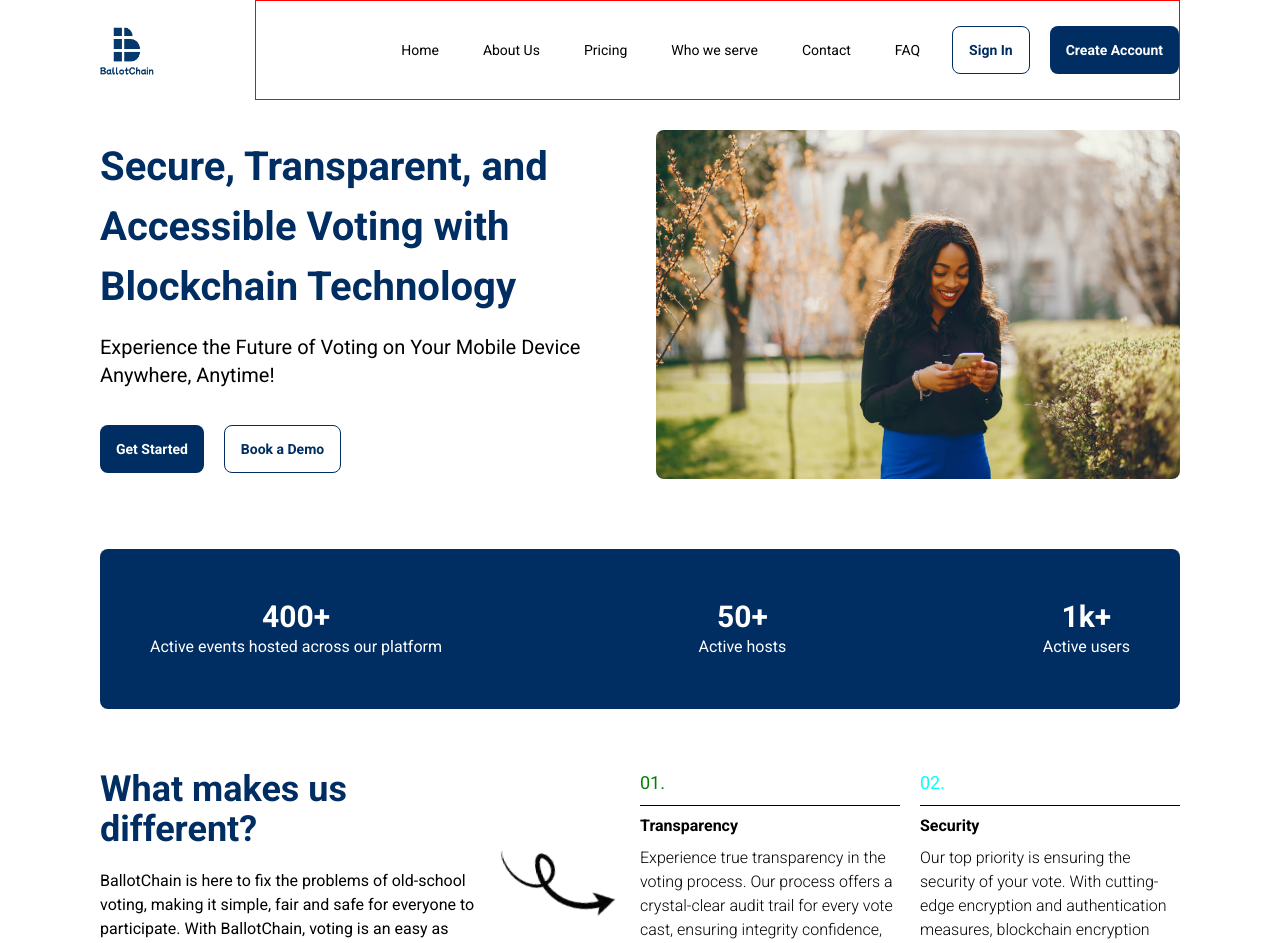
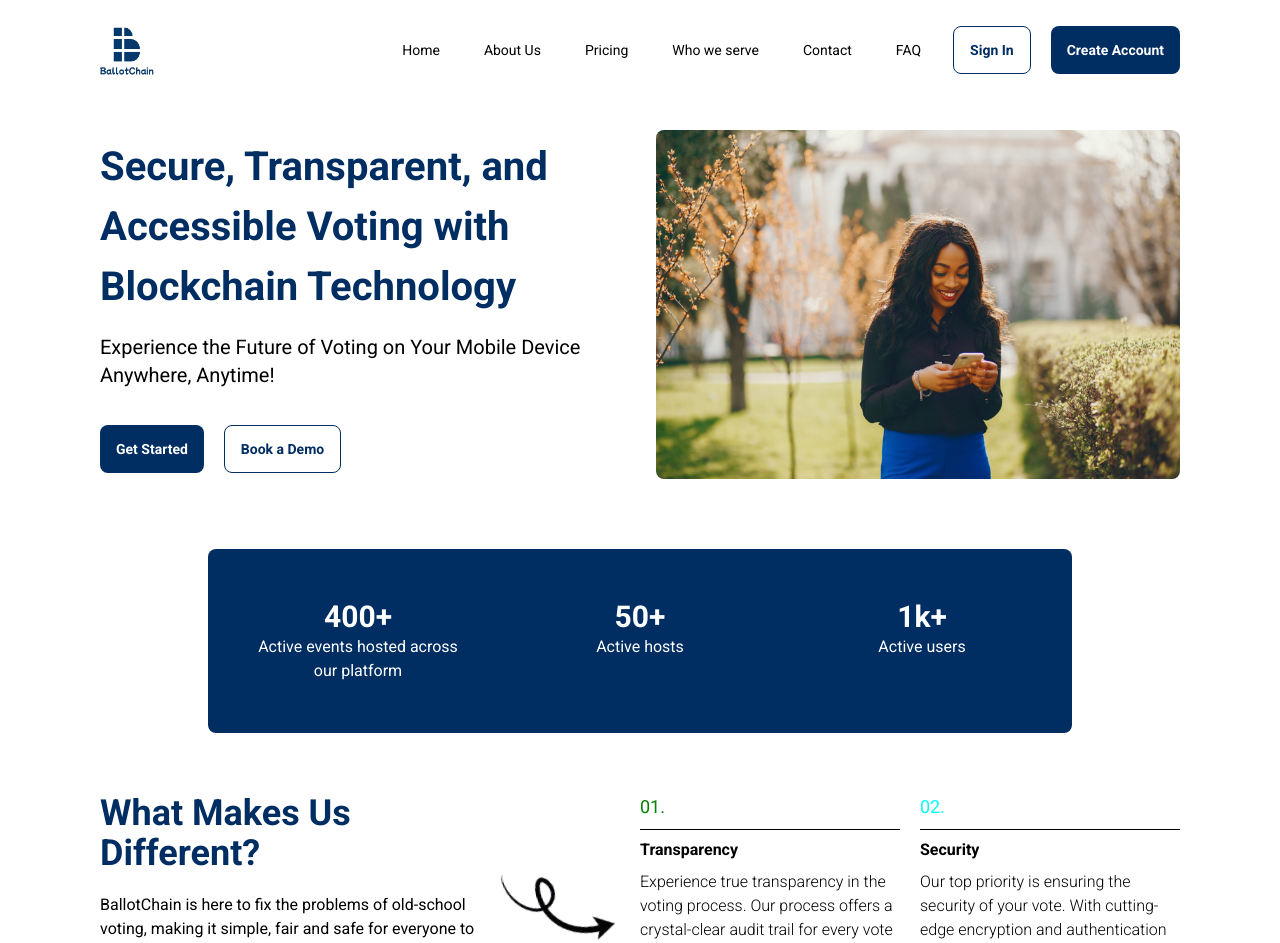
Before and after one commit to harzyz/ballotchain, a Next.js app: page / in a window 1280 px wide. Shown: the top 943 px of the page. Built offline with nearby package versions, Linux system fonts and the light colour scheme.

Commit message:
Update Analytics

```diff
--- a/src/components/landingpage/analytics.tsx
+++ b/src/components/landingpage/analytics.tsx
@@ -19,12 +19,12 @@ const Analytics = () => {
     },
   ];
   return (
-    <div className="wrapper py-[30px]">
-      <div className="bg-primary rounded-[8px] flex flex-col gap-5 lg:flex-row lg:justify-between p-[30px] lg:p-[50px] text-white">
+    <div className="wrapper flex justify-center py-[30px]">
+      <div className="bg-primary rounded-[8px] w-full md:w-[80%] flex flex-col gap-[50px] sm:gap-0 sm:flex-row sm:justify-between p-[30px] lg:p-[50px] text-white">
         {analytics.map((item) => (
           <div key={item.id} className="flex flex-col text-center items-center">
             <h1 className="text-3xl font-bold">{item.digit}</h1>
-            <p>{item.text}</p>
+            <p className="md:w-[200px] w-[150px]">{item.text}</p>
           </div>
         ))}
       </div>
--- a/src/components/landingpage/our-difference.tsx
+++ b/src/components/landingpage/our-difference.tsx
@@ -34,7 +34,7 @@ const OurDifference = () => {
       <div className="flex lg:w-1/2">
         <div className="flex flex-col lg:w-[70%] gap-5">
           <h1 className="text-4xl font-bold text-primary">
-            What makes us different?
+            What Makes Us Different?
           </h1>
           <p className="text-md">
             BallotChain is here to fix the problems of old-school voting, making
--- a/src/components/reusables/navbar.tsx
+++ b/src/components/reusables/navbar.tsx
@@ -49,7 +49,7 @@ const Navbar = () => {
           alt="BallotChain Logo"
         />
       </div>
-      <nav className="h-full hidden w-full md:debugger justify-end lg:flex items-center">
+      <nav className="h-full hidden w-full justify-end lg:flex items-center">
         <ul className="flex xl:gap-5 gap-4 w-full justify-end items-center">
           {navItems.map((item) => (
             <li
```
